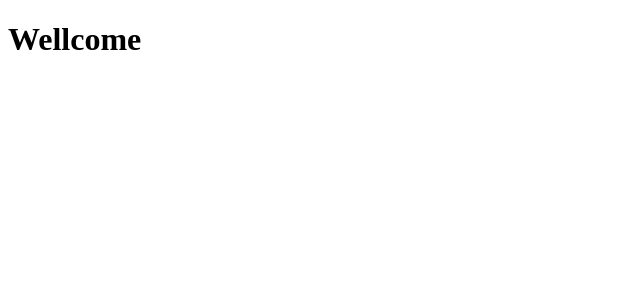
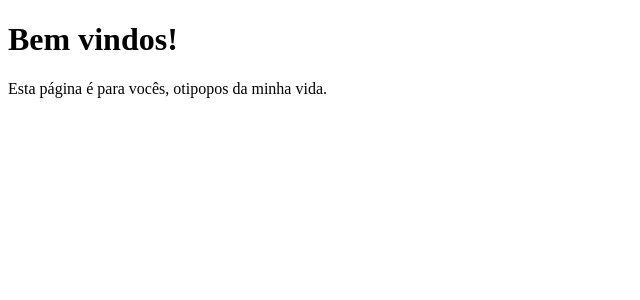
Before and after one commit to aucmr/tab-news, a Next.js app: page / in a window 1280 px wide. Shown: the top 300 px of the page, without its empty margins (0-640 px from the left). Built offline with nearby package versions, Linux system fonts and the light colour scheme.

Commit message:
refact: improve home component

```diff
--- a/pages/index.js
+++ b/pages/index.js
@@ -1,5 +1,10 @@
 function Home() {
-    return <h1>Wellcome</h1>
+    return (
+        <div>
+            <h1>Bem vindos!</h1>
+            <p>Esta página é para vocês, otipopos da minha vida.</p>
+        </div>
+    );
 }
 
 export default Home
```
